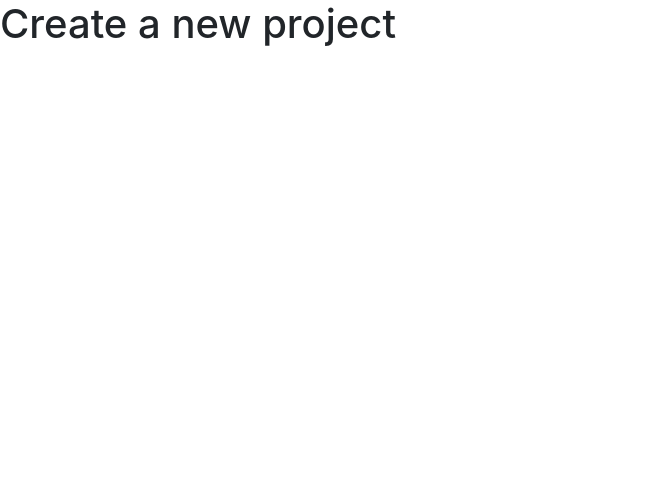
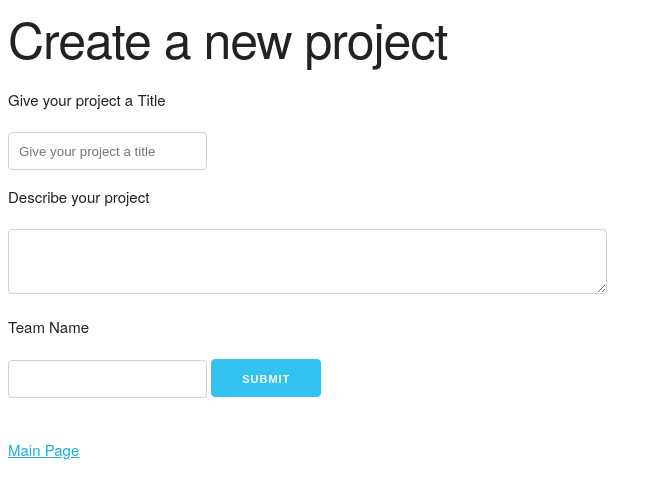
Before and after one commit to HaileyJune/project_idea_rater, a Django app: template apps/projects/templates/projects/new.html in a window 1280 px wide. Shown: the top 498 px of the page, without its empty margins (0-668 px from the left). Run offline with Django 3.2, Linux system fonts and the light colour scheme; the template is opened without the code that fills it, so the values that code supplies are empty; parts of the project's set-up code (start-up, migrations or seed data) failed here and were passed over; some libraries are stand-ins or nearby versions.

Commit message:
end of day changes to css and routs

```diff
--- a/apps/login_registration/views.py
+++ b/apps/login_registration/views.py
@@ -34,7 +34,7 @@ def log(request):
 
 def success(request):
     if 'userid' in request.session:
-        return render(request, 'projects/index.html')
+        return redirect(request, '/projects/index')
     else:
         return redirect('/')
 
--- /dev/null
+++ b/apps/projects/static/projects/css/skeleton.css
@@ -0,0 +1,418 @@
+/*
+* Skeleton V2.0.4
+* Copyright 2014, Dave Gamache
+* www.getskeleton.com
+* Free to use under the MIT license.
+* http://www.opensource.org/licenses/mit-license.php
+* 12/29/2014
+*/
+
+
+/* Table of contents
+––––––––––––––––––––––––––––––––––––––––––––––––––
+- Grid
+- Base Styles
+- Typography
+- Links
+- Buttons
+- Forms
+- Lists
+- Code
+- Tables
+- Spacing
+- Utilities
+- Clearing
+- Media Queries
+*/
+
+
+/* Grid
+–––––––––––––––––––––––––––––––––––––––––––––––––– */
+.container {
+  position: relative;
+  width: 100%;
+  max-width: 960px;
+  margin: 0 auto;
+  padding: 0 20px;
+  box-sizing: border-box; }
+.column,
+.columns {
+  width: 100%;
+  float: left;
+  box-sizing: border-box; }
+
+/* For devices larger than 400px */
+@media (min-width: 400px) {
+  .container {
+    width: 85%;
+    padding: 0; }
+}
+
+/* For devices larger than 550px */
+@media (min-width: 550px) {
+  .container {
+    width: 80%; }
+  .column,
+  .columns {
+    margin-left: 4%; }
+  .column:first-child,
+  .columns:first-child {
+    margin-left: 0; }
+
+  .one.column,
+  .one.columns                    { width: 4.66666666667%; }
+  .two.columns                    { width: 13.3333333333%; }
+  .three.columns                  { width: 22%;            }
+  .four.columns                   { width: 30.6666666667%; }
+  .five.columns                   { width: 39.3333333333%; }
+  .six.columns                    { width: 48%;            }
+  .seven.columns                  { width: 56.6666666667%; }
+  .eight.columns                  { width: 65.3333333333%; }
+  .nine.columns                   { width: 74.0%;          }
+  .ten.columns                    { width: 82.6666666667%; }
+  .eleven.columns                 { width: 91.3333333333%; }
+  .twelve.columns                 { width: 100%; margin-left: 0; }
+
+  .one-third.column               { width: 30.6666666667%; }
+  .two-thirds.column              { width: 65.3333333333%; }
+
+  .one-half.column                { width: 48%; }
+
+  /* Offsets */
+  .offset-by-one.column,
+  .offset-by-one.columns          { margin-left: 8.66666666667%; }
+  .offset-by-two.column,
+  .offset-by-two.columns          { margin-left: 17.3333333333%; }
+  .offset-by-three.column,
+  .offset-by-three.columns        { margin-left: 26%;            }
+  .offset-by-four.column,
+  .offset-by-four.columns         { margin-left: 34.6666666667%; }
+  .offset-by-five.column,
+  .offset-by-five.columns         { margin-left: 43.3333333333%; }
+  .offset-by-six.column,
+  .offset-by-six.columns          { margin-left: 52%;            }
+  .offset-by-seven.column,
+  .offset-by-seven.columns        { margin-left: 60.6666666667%; }
+  .offset-by-eight.column,
+  .offset-by-eight.columns        { margin-left: 69.3333333333%; }
+  .offset-by-nine.column,
+  .offset-by-nine.columns         { margin-left: 78.0%;          }
+  .offset-by-ten.column,
+  .offset-by-ten.columns          { margin-left: 86.6666666667%; }
+  .offset-by-eleven.column,
+  .offset-by-eleven.columns       { margin-left: 95.3333333333%; }
+
+  .offset-by-one-third.column,
+  .offset-by-one-third.columns    { margin-left: 34.6666666667%; }
+  .offset-by-two-thirds.column,
+  .offset-by-two-thirds.columns   { margin-left: 69.3333333333%; }
+
+  .offset-by-one-half.column,
+  .offset-by-one-half.columns     { margin-left: 52%; }
+
+}
+
+
+/* Base Styles
+–––––––––––––––––––––––––––––––––––––––––––––––––– */
+/* NOTE
+html is set to 62.5% so that all the REM measurements throughout Skeleton
+are based on 10px sizing. So basically 1.5rem = 15px :) */
+html {
+  font-size: 62.5%; }
+body {
+  font-size: 1.5em; /* currently ems cause chrome bug misinterpreting rems on body element */
+  line-height: 1.6;
+  font-weight: 400;
+  font-family: "Raleway", "HelveticaNeue", "Helvetica Neue", Helvetica, Arial, sans-serif;
+  color: #222; }
+
+
+/* Typography
+–––––––––––––––––––––––––––––––––––––––––––––––––– */
+h1, h2, h3, h4, h5, h6 {
+  margin-top: 0;
+  margin-bottom: 2rem;
+  font-weight: 300; }
+h1 { font-size: 4.0rem; line-height: 1.2;  letter-spacing: -.1rem;}
+h2 { font-size: 3.6rem; line-height: 1.25; letter-spacing: -.1rem; }
+h3 { font-size: 3.0rem; line-height: 1.3;  letter-spacing: -.1rem; }
+h4 { font-size: 2.4rem; line-height: 1.35; letter-spacing: -.08rem; }
+h5 { font-size: 1.8rem; line-height: 1.5;  letter-spacing: -.05rem; }
+h6 { font-size: 1.5rem; line-height: 1.6;  letter-spacing: 0; }
+
+/* Larger than phablet */
+@media (min-width: 550px) {
+  h1 { font-size: 5.0rem; }
+  h2 { font-size: 4.2rem; }
+  h3 { font-size: 3.6rem; }
+  h4 { font-size: 3.0rem; }
+  h5 { font-size: 2.4rem; }
+  h6 { font-size: 1.5rem; }
+}
+
+p {
+  margin-top: 0; }
+
+
+/* Links
+–––––––––––––––––––––––––––––––––––––––––––––––––– */
+a {
+  color: #1EAEDB; }
+a:hover {
+  color: #0FA0CE; }
+
+
+/* Buttons
+–––––––––––––––––––––––––––––––––––––––––––––––––– */
+.button,
+button,
+input[type="submit"],
+input[type="reset"],
+input[type="button"] {
+  display: inline-block;
+  height: 38px;
+  padding: 0 30px;
+  color: #555;
+  text-align: center;
+  font-size: 11px;
+  font-weight: 600;
+  line-height: 38px;
+  letter-spacing: .1rem;
+  text-transform: uppercase;
+  text-decoration: none;
+  white-space: nowrap;
+  background-color: transparent;
+  border-radius: 4px;
+  border: 1px solid #bbb;
+  cursor: pointer;
+  box-sizing: border-box; }
+.button:hover,
+button:hover,
+input[type="submit"]:hover,
+input[type="reset"]:hover,
+input[type="button"]:hover,
+.button:focus,
+button:focus,
+input[type="submit"]:focus,
+input[type="reset"]:focus,
+input[type="button"]:focus {
+  color: #333;
+  border-color: #888;
+  outline: 0; }
+.button.button-primary,
+button.button-primary,
+input[type="submit"].button-primary,
+input[type="reset"].button-primary,
+input[type="button"].button-primary {
+  color: #FFF;
+  background-color: #33C3F0;
+  border-color: #33C3F0; }
+.button.button-primary:hover,
+button.button-primary:hover,
+input[type="submit"].button-primary:hover,
+input[type="reset"].button-primary:hover,
+input[type="button"].button-primary:hover,
+.button.button-primary:focus,
+button.button-primary:focus,
+input[type="submit"].button-primary:focus,
+input[type="reset"].button-primary:focus,
+input[type="button"].button-primary:focus {
+  color: #FFF;
+  background-color: #1EAEDB;
+  border-color: #1EAEDB; }
+
+
+/* Forms
+–––––––––––––––––––––––––––––––––––––––––––––––––– */
+input[type="email"],
+input[type="number"],
+input[type="search"],
+input[type="text"],
+input[type="tel"],
+input[type="url"],
+input[type="password"],
+textarea,
+select {
+  height: 38px;
+  padding: 6px 10px; /* The 6px vertically centers text on FF, ignored by Webkit */
+  background-color: #fff;
+  border: 1px solid #D1D1D1;
+  border-radius: 4px;
+  box-shadow: none;
+  box-sizing: border-box; }
+/* Removes awkward default styles on some inputs for iOS */
+input[type="email"],
+input[type="number"],
+input[type="search"],
+input[type="text"],
+input[type="tel"],
+input[type="url"],
+input[type="password"],
+textarea {
+  -webkit-appearance: none;
+     -moz-appearance: none;
+          appearance: none; }
+textarea {
+  min-height: 65px;
+  padding-top: 6px;
+  padding-bottom: 6px; }
+input[type="email"]:focus,
+input[type="number"]:focus,
+input[type="search"]:focus,
+input[type="text"]:focus,
+input[type="tel"]:focus,
+input[type="url"]:focus,
+input[type="password"]:focus,
+textarea:focus,
+select:focus {
+  border: 1px solid #33C3F0;
+  outline: 0; }
+label,
+legend {
+  display: block;
+  margin-bottom: .5rem;
+  font-weight: 600; }
+fieldset {
+  padding: 0;
+  border-width: 0; }
+input[type="checkbox"],
+input[type="radio"] {
+  display: inline; }
+label > .label-body {
+  display: inline-block;
+  margin-left: .5rem;
+  font-weight: normal; }
+
+
+/* Lists
+–––––––––––––––––––––––––––––––––––––––––––––––––– */
+ul {
+  list-style: circle inside; }
+ol {
+  list-style: decimal inside; }
+ol, ul {
+  padding-left: 0;
+  margin-top: 0; }
+ul ul,
+ul ol,
+ol ol,
+ol ul {
+  margin: 1.5rem 0 1.5rem 3rem;
+  font-size: 90%; }
+li {
+  margin-bottom: 1rem; }
+
+
+/* Code
+–––––––––––––––––––––––––––––––––––––––––––––––––– */
+code {
+  padding: .2rem .5rem;
+  margin: 0 .2rem;
+  font-size: 90%;
+  white-space: nowrap;
+  background: #F1F1F1;
+  border: 1px solid #E1E1E1;
+  border-radius: 4px; }
+pre > code {
+  display: block;
+  padding: 1rem 1.5rem;
+  white-space: pre; }
+
+
+/* Tables
+–––––––––––––––––––––––––––––––––––––––––––––––––– */
+th,
+td {
+  padding: 12px 15px;
+  text-align: left;
+  border-bottom: 1px solid #E1E1E1; }
+th:first-child,
+td:first-child {
+  padding-left: 0; }
+th:last-child,
+td:last-child {
+  padding-right: 0; }
+
+
+/* Spacing
+–––––––––––––––––––––––––––––––––––––––––––––––––– */
+button,
+.button {
+  margin-bottom: 1rem; }
+input,
+textarea,
+select,
+fieldset {
+  margin-bottom: 1.5rem; }
+pre,
+blockquote,
+dl,
+figure,
+table,
+p,
+ul,
+ol,
+form {
+  margin-bottom: 2.5rem; }
+
+
+/* Utilities
+–––––––––––––––––––––––––––––––––––––––––––––––––– */
+.u-full-width {
+  width: 100%;
+  box-sizing: border-box; }
+.u-max-full-width {
+  max-width: 100%;
+  box-sizing: border-box; }
+.u-pull-right {
+  float: right; }
+.u-pull-left {
+  float: left; }
+
+
+/* Misc
+–––––––––––––––––––––––––––––––––––––––––––––––––– */
+hr {
+  margin-top: 3rem;
+  margin-bottom: 3.5rem;
+  border-width: 0;
+  border-top: 1px solid #E1E1E1; }
+
+
+/* Clearing
+–––––––––––––––––––––––––––––––––––––––––––––––––– */
+
+/* Self Clearing Goodness */
+.container:after,
+.row:after,
+.u-cf {
+  content: "";
+  display: table;
+  clear: both; }
+
+
+/* Media Queries
+–––––––––––––––––––––––––––––––––––––––––––––––––– */
+/*
+Note: The best way to structure the use of media queries is to create the queries
+near the relevant code. For example, if you wanted to change the styles for buttons
+on small devices, paste the mobile query code up in the buttons section and style it
+there.
+*/
+
+
+/* Larger than mobile */
+@media (min-width: 400px) {}
+
+/* Larger than phablet (also point when grid becomes active) */
+@media (min-width: 550px) {}
+
+/* Larger than tablet */
+@media (min-width: 750px) {}
+
+/* Larger than desktop */
+@media (min-width: 1000px) {}
+
+/* Larger than Desktop HD */
+@media (min-width: 1200px) {}
--- a/apps/projects/templates/projects/index.html
+++ b/apps/projects/templates/projects/index.html
@@ -14,7 +14,8 @@
     <!-- display imges and project names in divs, links to individual projects -->
     <header>
         <h1>Project Grader</h1>
-        <a href="">Edit My Project</a>
+        <a href="" style="margin: 10px;">Edit My Project</a>
+        <a href="/projects/new" style="margin: 10px;">New Project</a>
         <!-- link to projects/<projectnum>/edit -->
         <a href="/logout">Logout</a>
     </header>
--- a/apps/projects/templates/projects/new.html
+++ b/apps/projects/templates/projects/new.html
@@ -1,20 +1,30 @@
 <!DOCTYPE html>
 <html lang="en">
+
 <head>
+    {% load static %}
     <meta charset="UTF-8">
     <meta name="viewport" content="width=device-width, initial-scale=1.0">
     <meta http-equiv="X-UA-Compatible" content="ie=edge">
-    <link rel="stylesheet" href="https://maxcdn.bootstrapcdn.com/bootstrap/4.0.0/css/bootstrap.min.css" integrity="sha384-Gn5384xqQ1aoWXA+058RXPxPg6fy4IWvTNh0E263XmFcJlSAwiGgFAW/dAiS6JXm"
-        crossorigin="anonymous">
-        {% load static %}
-        <link rel="stylesheet" href="{% static 'projects/css/style.css' %}">
+    <link rel="stylesheet" href="{% static 'projects/css/skeleton.css'%}">
+
     <title>Add A Project</title>
 </head>
+
 <body>
     <h1>Create a new project</h1>
     <form action="" method="POST">
-
+        {% csrf_token %}
+        <h6>Give your project a Title</h6>
+        <input type="text" name="title" placeholder="Give your project a title">
+        <h6>Describe your project</h6>
+        <textarea name="description" cols="50" rows="50" style="font-size: 14pt;"></textarea>
+        <h6>Team Name</h6>
+        <input type="text" name="team_name">
+        <input type="submit" value="Submit" class="button-primary">
     </form>
+    <a href="/projects/index">Main Page</a>
 
 </body>
+
 </html>
--- a/apps/projects/urls.py
+++ b/apps/projects/urls.py
@@ -2,9 +2,10 @@ from django.conf.urls import url
 from . import views
 
 urlpatterns = [
-    url(r'^$', views.index),
-    url(r'^(?P<num>\d+)$', views.project),
-    url(r'^(?P<num>\d+)/edit$', views.edit),
-    url(r'^(?P<num>\d+)/update$', views.update),
-    url(r'^(?P<num>\d+)/vote$', views.add_vote),
+    url(r'^index$', views.index),
+    url(r'^new$', views.new),
+    url(r'^(?P<id>\d+)$', views.project),
+    url(r'^(?P<id>\d+)/edit$', views.edit),
+    url(r'^(?P<id>\d+)/update$', views.update),
+    url(r'^(?P<id>\d+)/vote$', views.add_vote),
 ]
--- a/apps/projects/views.py
+++ b/apps/projects/views.py
@@ -7,13 +7,16 @@ def index(request):
     context = {
         "projects": Project.objects.all()
     }
-    return render(request, "index.html", context)
+    return render(request, "projects/index.html", context)
 
 def project(request, id):
     context = {
         "this_project": Project.objects.get(id=id)
     }
     return render (request, 'project.html', context)
+
+def new(request):
+    return render(request, "projects/new.html")
 
 def edit(request, id):
 
```
Also changed, not shown: db.sqlite3.
